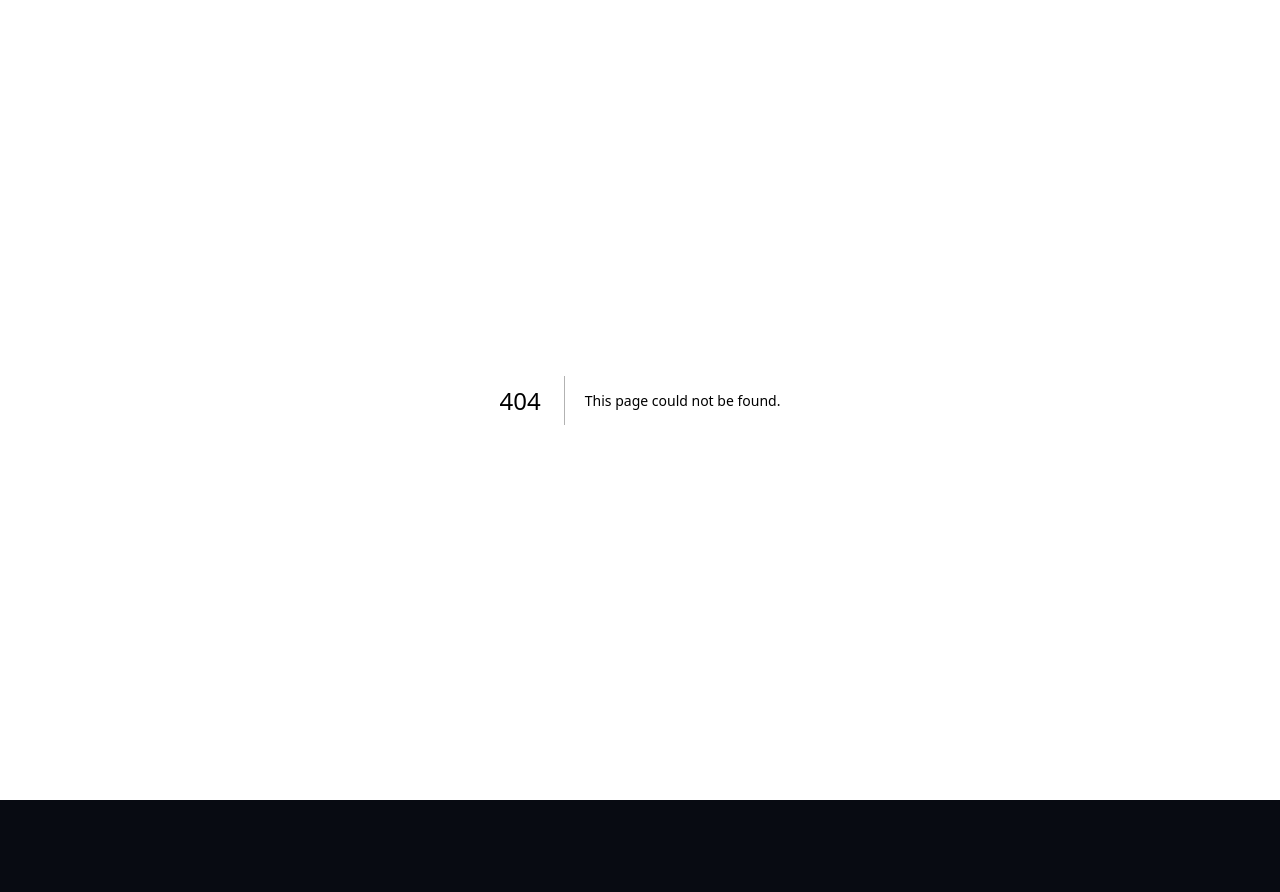
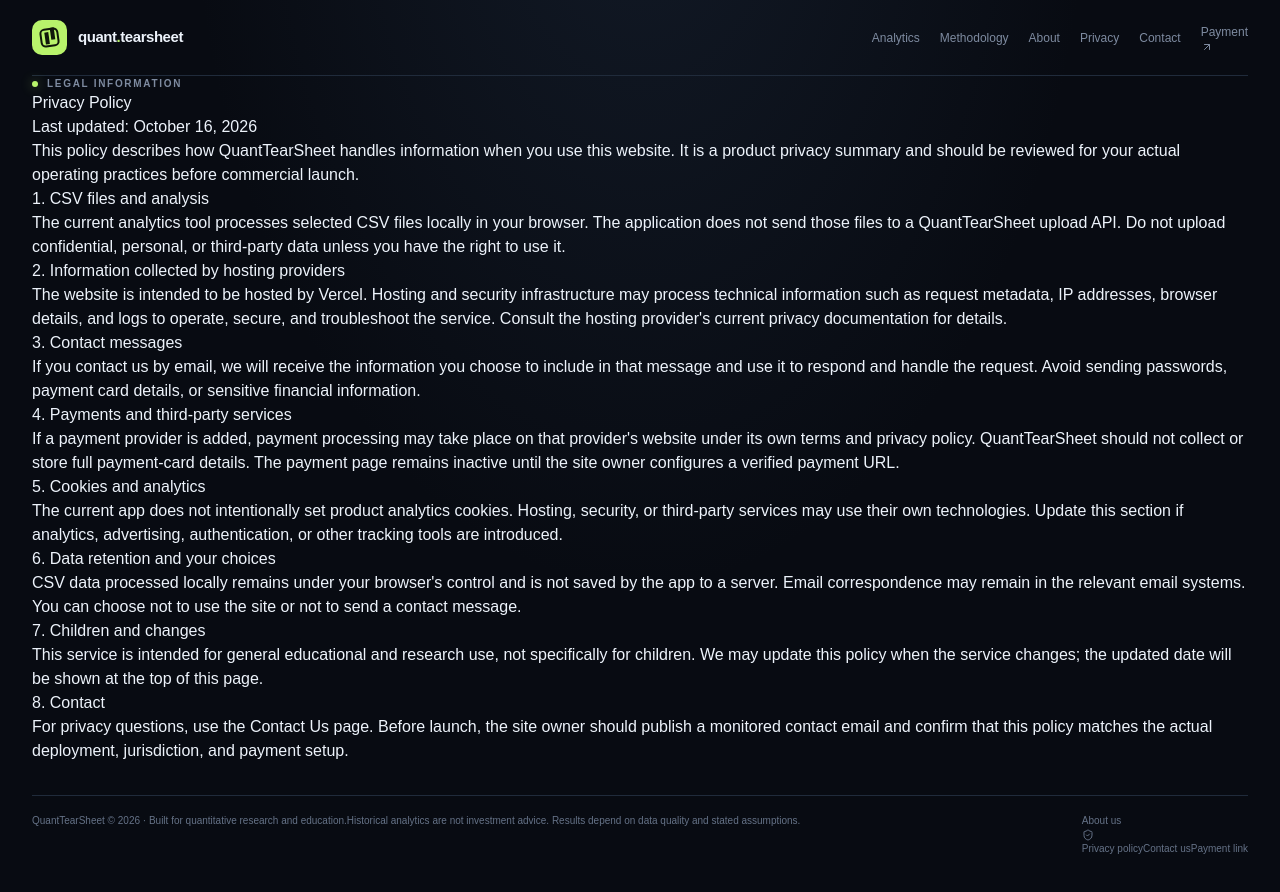
Before and after one commit to BiswayanChakravorty/QuantTearSheet, a Next.js app: page /privacy in a window 1280 px wide. Before the commit this address had no page. Shown: the top 892 px of the page. Before the commit the page ends 800 px from the top, so only its background shows below. Built offline with nearby package versions, Linux system fonts and the light colour scheme.

Commit message:
Add site information and payment pages

```diff
--- /dev/null
+++ b/app/privacy/page.tsx
@@ -0,0 +1,38 @@
+import type { Metadata } from "next";
+import { SiteFooter, SiteNav } from "@/components/site-chrome";
+
+export const metadata: Metadata = {
+  title: "Privacy Policy | QuantTearSheet",
+  description: "Privacy information for the QuantTearSheet web application.",
+};
+
+export default function PrivacyPage() {
+  return (
+    <main className="shell">
+      <SiteNav />
+      <article className="legal-document">
+        <div className="eyebrow"><span className="dot" /> Legal information</div>
+        <h1>Privacy Policy</h1>
+        <p className="legal-updated">Last updated: October 16, 2026</p>
+        <p>This policy describes how QuantTearSheet handles information when you use this website. It is a product privacy summary and should be reviewed for your actual operating practices before commercial launch.</p>
+        <h2>1. CSV files and analysis</h2>
+        <p>The current analytics tool processes selected CSV files locally in your browser. The application does not send those files to a QuantTearSheet upload API. Do not upload confidential, personal, or third-party data unless you have the right to use it.</p>
+        <h2>2. Information collected by hosting providers</h2>
+        <p>The website is intended to be hosted by Vercel. Hosting and security infrastructure may process technical information such as request metadata, IP addresses, browser details, and logs to operate, secure, and troubleshoot the service. Consult the hosting provider's current privacy documentation for details.</p>
+        <h2>3. Contact messages</h2>
+        <p>If you contact us by email, we will receive the information you choose to include in that message and use it to respond and handle the request. Avoid sending passwords, payment card details, or sensitive financial information.</p>
+        <h2>4. Payments and third-party services</h2>
+        <p>If a payment provider is added, payment processing may take place on that provider's website under its own terms and privacy policy. QuantTearSheet should not collect or store full payment-card details. The payment page remains inactive until the site owner configures a verified payment URL.</p>
+        <h2>5. Cookies and analytics</h2>
+        <p>The current app does not intentionally set product analytics cookies. Hosting, security, or third-party services may use their own technologies. Update this section if analytics, advertising, authentication, or other tracking tools are introduced.</p>
+        <h2>6. Data retention and your choices</h2>
+        <p>CSV data processed locally remains under your browser's control and is not saved by the app to a server. Email correspondence may remain in the relevant email systems. You can choose not to use the site or not to send a contact message.</p>
+        <h2>7. Children and changes</h2>
+        <p>This service is intended for general educational and research use, not specifically for children. We may update this policy when the service changes; the updated date will be shown at the top of this page.</p>
+        <h2>8. Contact</h2>
+        <p>For privacy questions, use the <a href="/contact">Contact Us</a> page. Before launch, the site owner should publish a monitored contact email and confirm that this policy matches the actual deployment, jurisdiction, and payment setup.</p>
+      </article>
+      <SiteFooter />
+    </main>
+  );
+}
```
